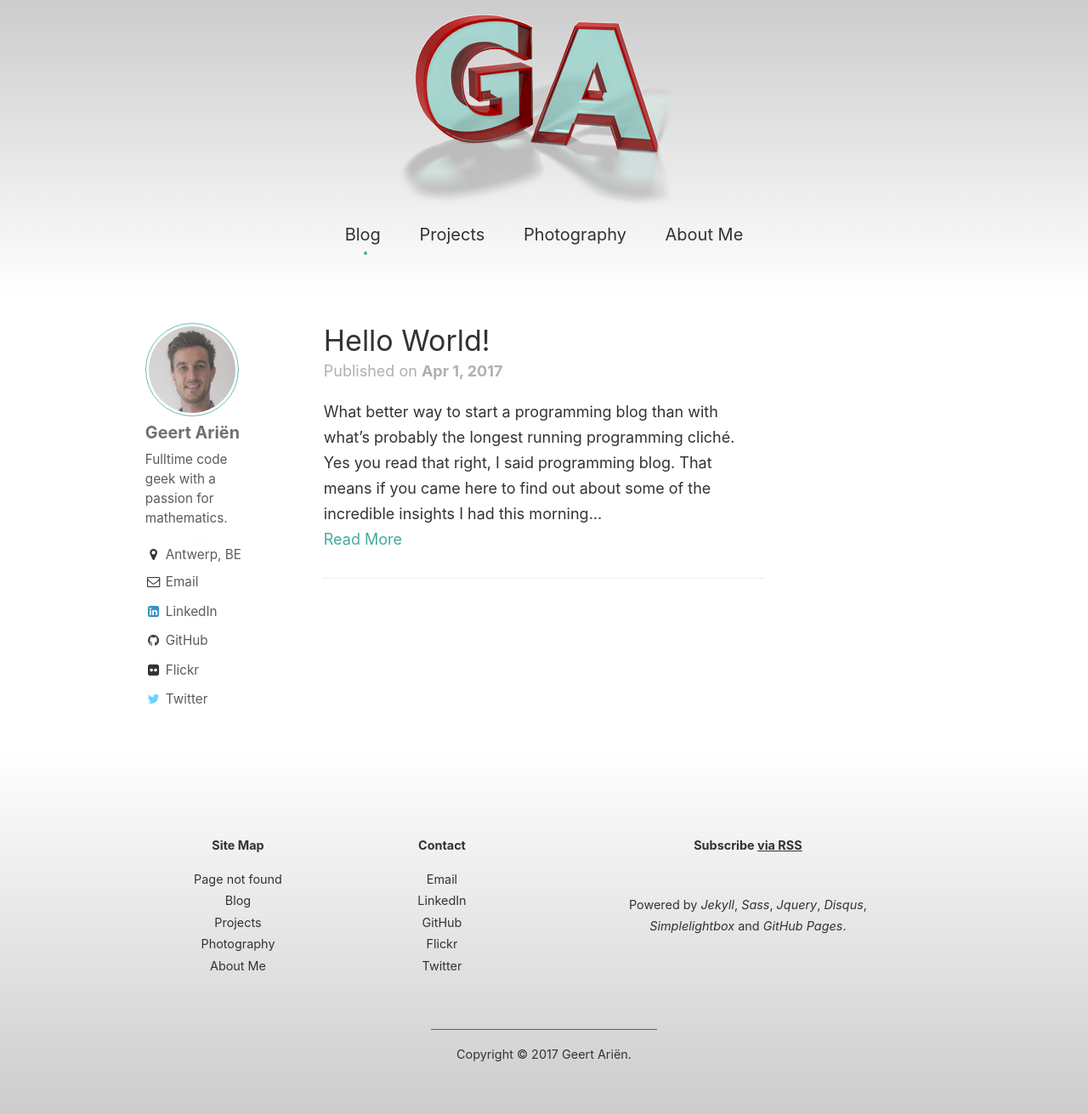
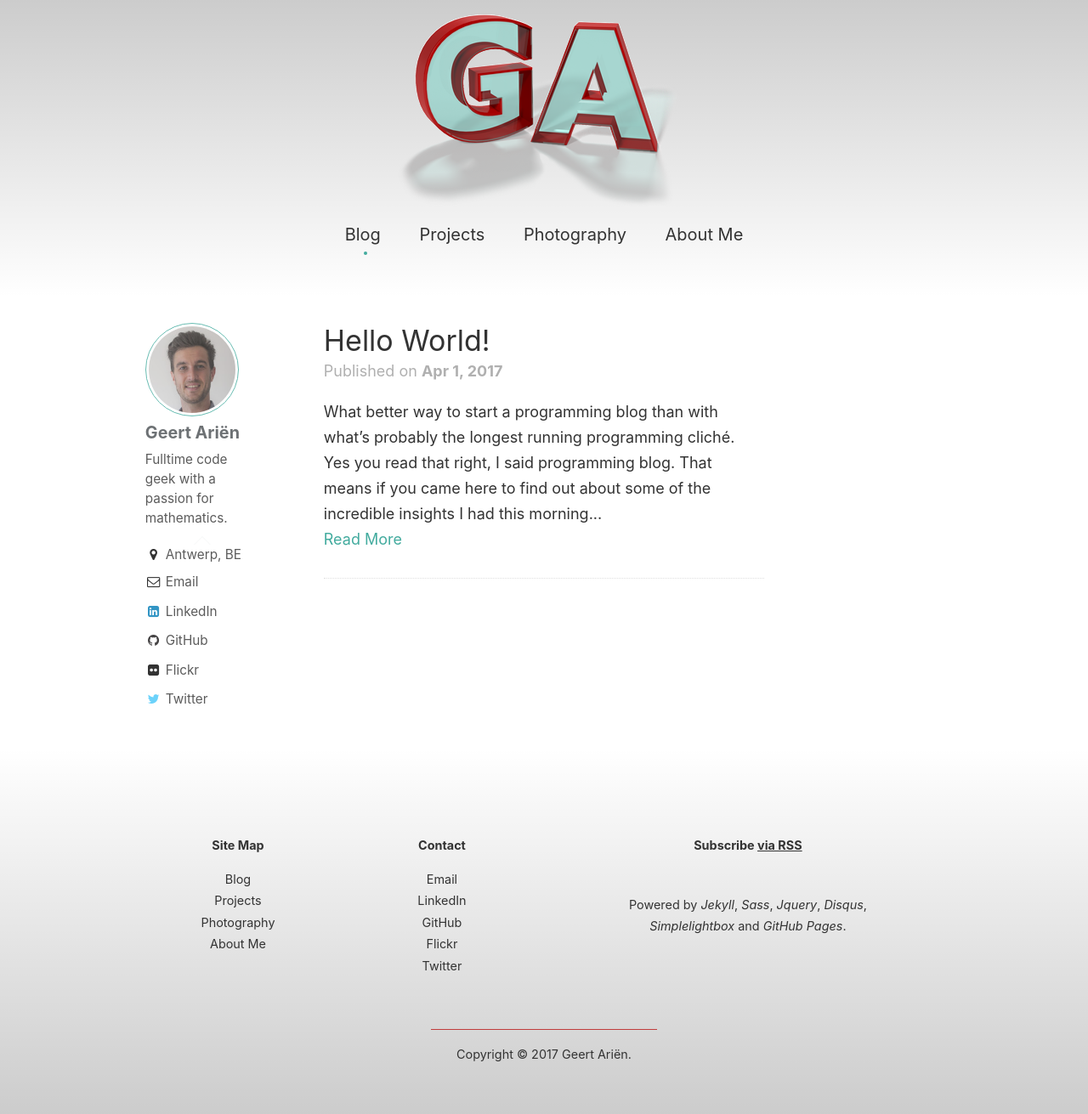
Before and after one commit to GeertArien/geertarien.github.io, a Jekyll site: the page built from index.md, in a window 1280 px wide. Shown: the whole page at 85% size. Built offline with Jekyll 4.4.1, drawn with Linux system fonts in a browser that asks for light colours.

Commit message:
Remove error page link from footer

```diff
--- a/_includes/footer.html
+++ b/_includes/footer.html
@@ -8,7 +8,7 @@
             <ul class="pages">
               {% assign sorted_pages = site.pages | sort:"order" %}
               {% for node in sorted_pages %}
-                {% if node.title %}
+                {% if node.title and node.order %}
                 <li class="nav-link">
                   <a class="reverse" href="{{ node.url | relative_url }}">{{ node.title | escape }}</a>
                 </li>
```
